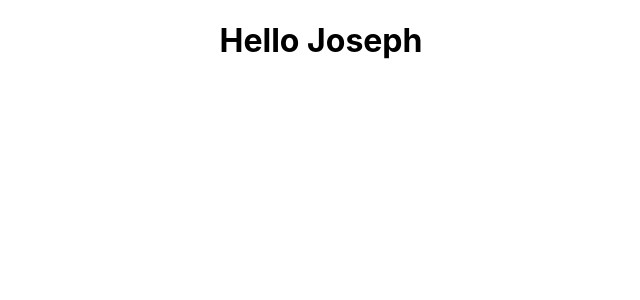
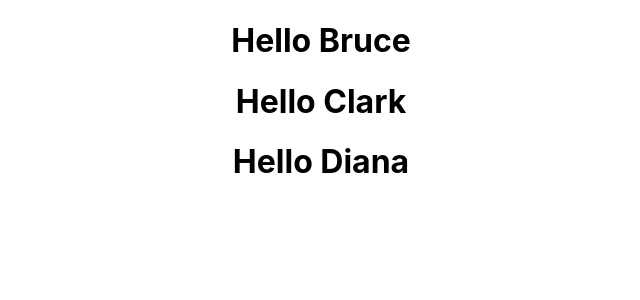
Before and after one commit to TekniqueJoseph/react-series, a React (Create React App) app: page / in a window 1280 px wide. Shown: the top 300 px of the page, without its empty margins (319-959 px from the left). Built offline with nearby package versions, Linux system fonts and the light colour scheme.

Commit message:
added props

```diff
--- a/src/App.js
+++ b/src/App.js
@@ -10,9 +10,11 @@
   render() {
   return (
     <div className="App">
-      {/* <Greet />
-      <Welcome /> */}
-      <Hello />
+      <Greet name = 'Bruce'/>
+      <Greet name = 'Clark'/>
+      <Greet name = 'Diana'/>
+      {/* <Welcome />
+      <Hello /> */}
     </div>
   );
 }
--- a/src/components/Greet.js
+++ b/src/components/Greet.js
@@ -1,8 +1,9 @@
 import React from "react";
 
-// function Greet() {
-//     return <h1>Hello Joseph</h1>
-// }
 
-const Greet = () => <h1>Hello Joseph</h1>
+
+const Greet = (props) => {
+    console.log(props)
+    return <h1>Hello {props.name}</h1>
+}
 export default Greet
--- a/src/components/Hello.js
+++ b/src/components/Hello.js
@@ -1,15 +1,15 @@
 import React from "react";
 
 const Hello = () => {
-    // return (
-    //     <div className = ''dummyclass>
-    //         <h1>Hello Joseph!</h1>
-    //     </div>
-    // )
-    return React.createElement(
-        'div',
-        {id: 'hello', className: 'dummyClass'},
-        React.createElement('h1',null,'Hello Joseph'))
+    return (
+        <div className = ''dummyclass>
+            <h1>Hello Joseph!</h1>
+        </div>
+    )
+    // return React.createElement(
+    //     'div',
+    //     {id: 'hello', className: 'dummyClass'},
+    //     React.createElement('h1',null,'Hello Joseph'))
 }
 
 export default Hello
--- a/src/index.js
+++ b/src/index.js
@@ -7,9 +7,9 @@
 
 const root = ReactDOM.createRoot(document.getElementById('root'));
 root.render(
-  <React.StrictMode>
+  // <React.StrictMode>
     <App />
-  </React.StrictMode>
+  // </React.StrictMode>
 );
 
 // If you want to start measuring performance in your app, pass a function
```
